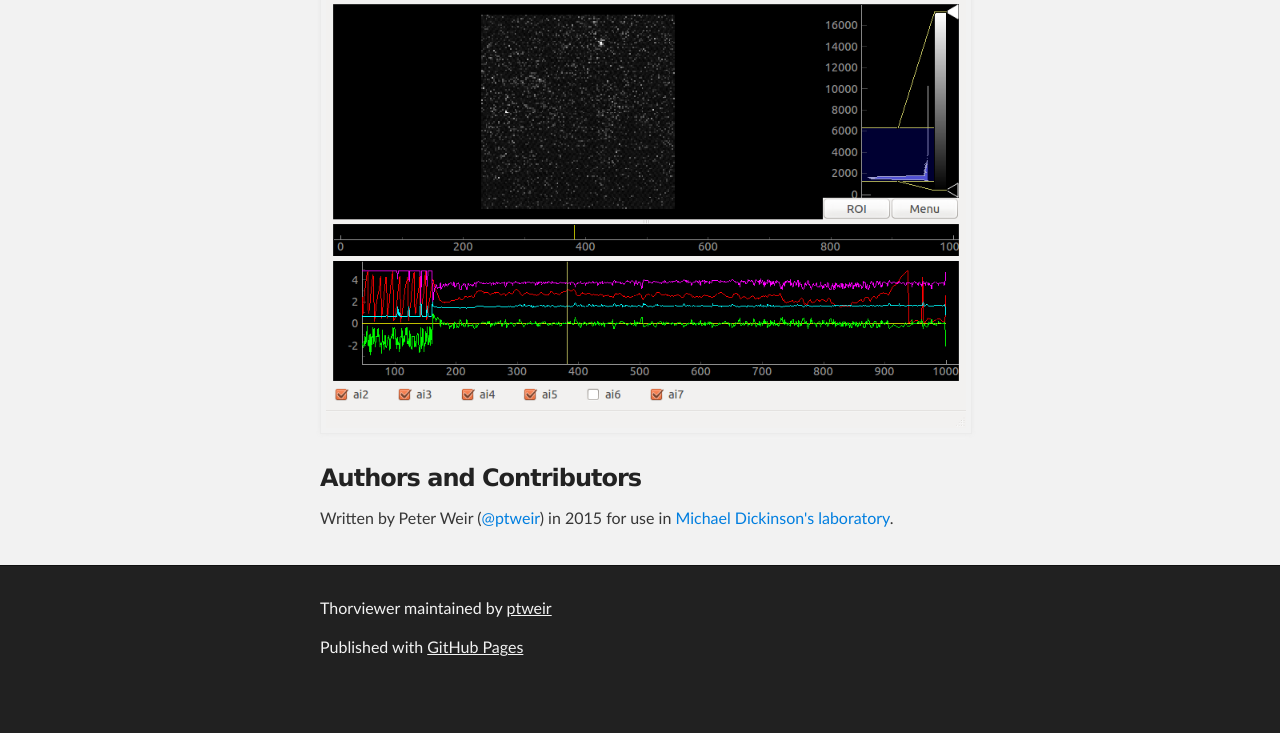
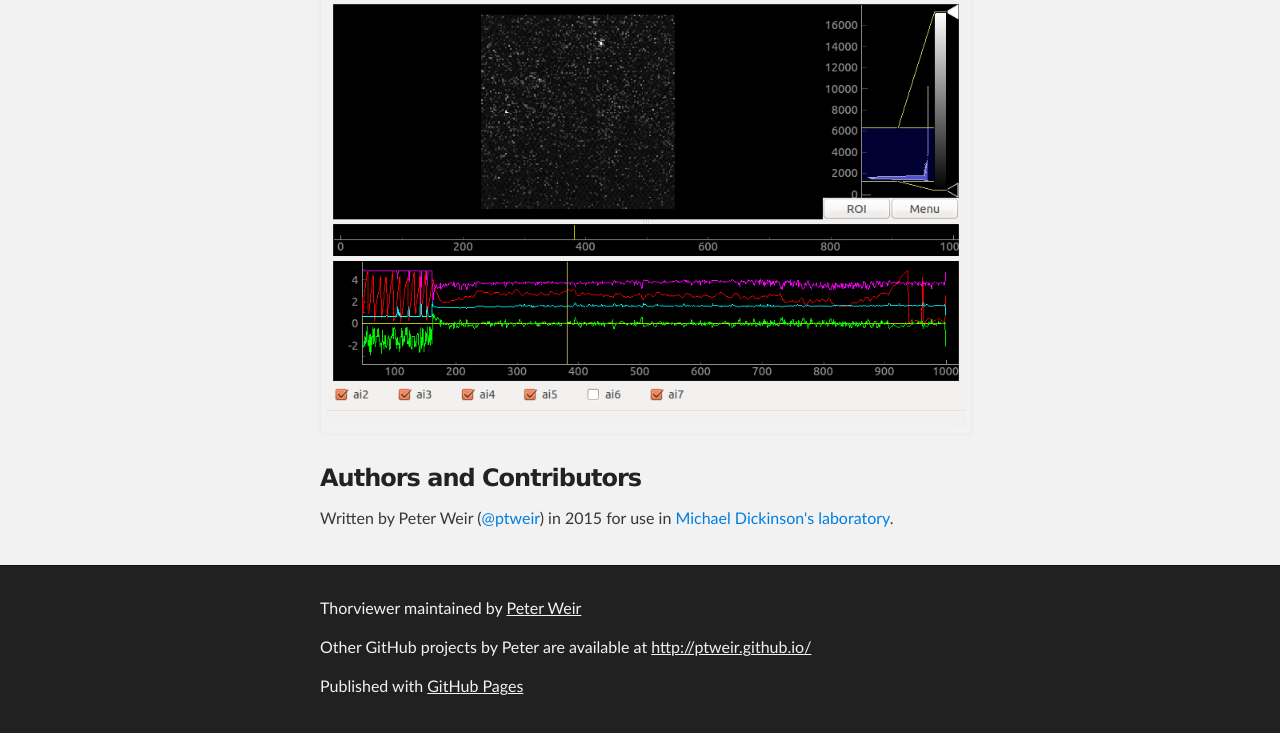
Before and after one commit to ptweir/ThorViewer, a plain HTML site: page index.html in a window 1280 px wide. Shown: the part 1215-1948 px from the top of the page. Before the commit the page ends 1909 px from the top, so only its background shows below. Drawn offline with Linux system fonts and the light colour scheme.

Commit message:
Update index.html

```diff
--- a/index.html
+++ b/index.html
@@ -67,7 +67,8 @@
     <!-- FOOTER  -->
     <div id="footer_wrap" class="outer">
       <footer class="inner">
-        <p class="copyright">Thorviewer maintained by <a href="https://github.com/ptweir">ptweir</a></p>
+        <p class="copyright">Thorviewer maintained by <a href="https://github.com/ptweir">Peter Weir</a></p>
+        <p>Other GitHub projects by Peter are available at <a href="http://ptweir.github.io/">http://ptweir.github.io/</a></p>
         <p>Published with <a href="https://pages.github.com">GitHub Pages</a></p>
       </footer>
     </div>
```
